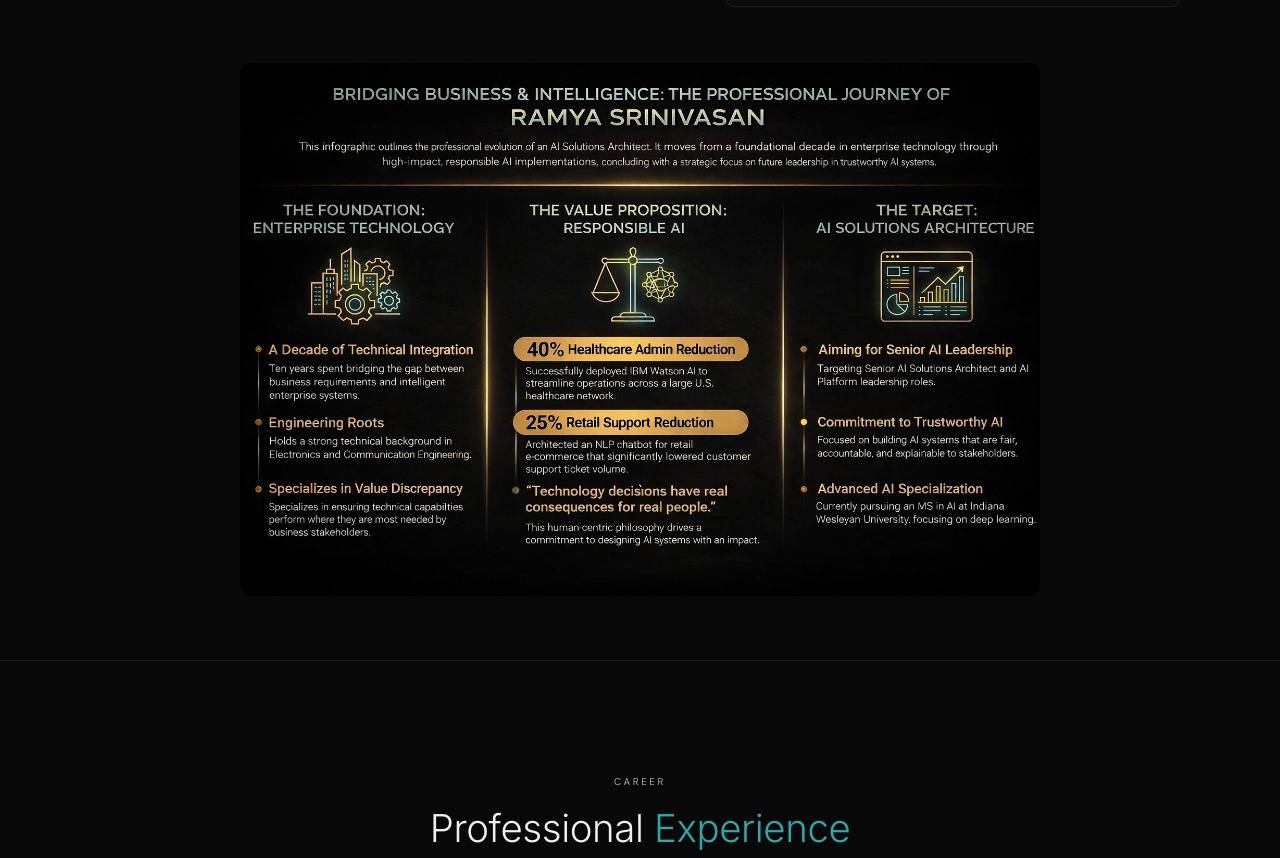
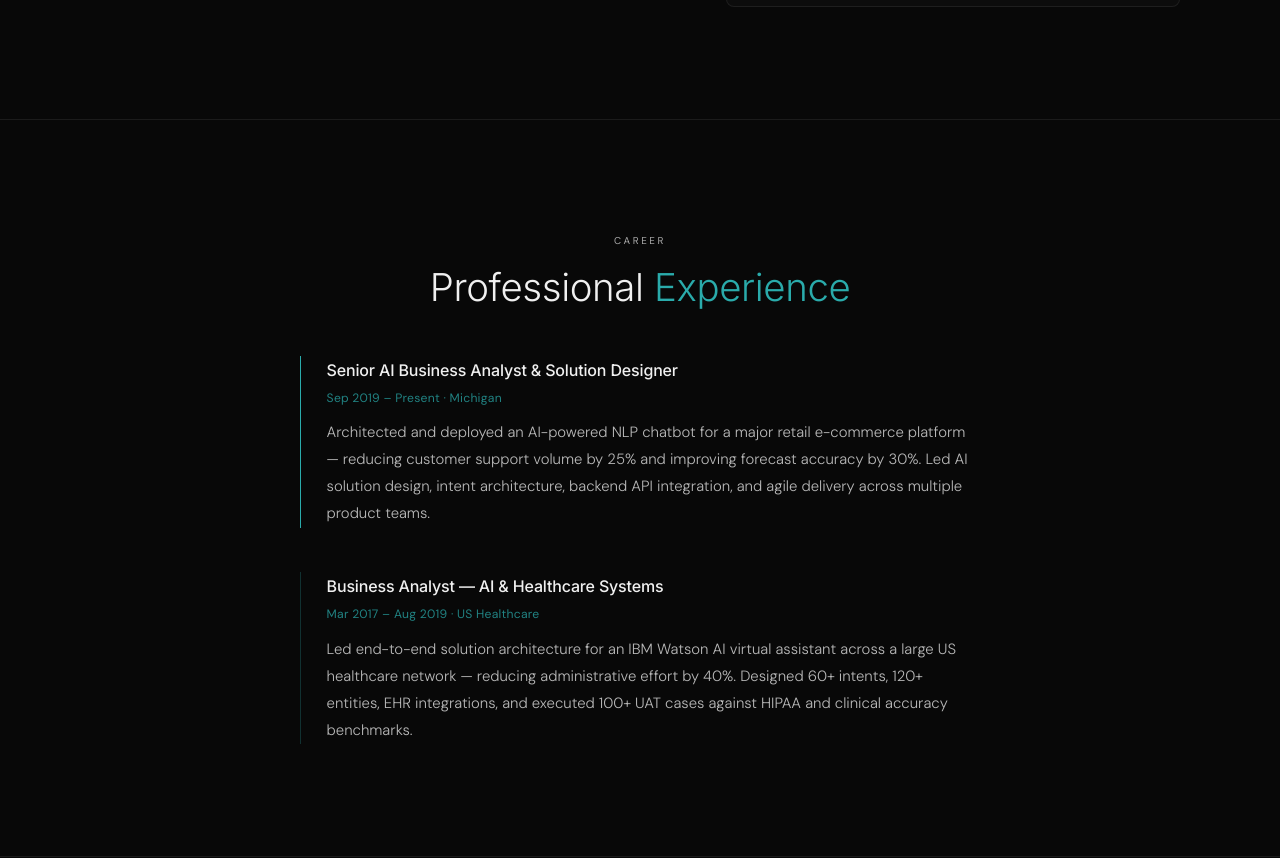
Before and after one commit to ramyasrinivasan-ai/ramyasrinivasan-ai.github.io, a plain HTML site: page index.html in a window 1280 px wide. Shown: the part 1800-2658 px from the top of the page. Drawn offline with Linux system fonts and the light colour scheme.

Commit message:
Add files via upload

```diff
--- a/index.html
+++ b/index.html
@@ -81,8 +81,6 @@
     .cert-name { font-size:0.87rem; font-weight:400; color:#e8e8e8; }
     .cert-st { font-size:0.78rem; color:#999; margin-top:0.08rem; font-weight:300; }
     .cert-st.ok { color:var(--teal); }
-    .about-infographic { margin:3.5rem auto 0; max-width:800px; }
-    .about-infographic img { width:100%; display:block; border-radius:12px; margin:0 auto; }
 
     /* ── EXPERIENCE ── */
     .exp-list { max-width:680px; margin:0 auto; display:flex; flex-direction:column; gap:2.8rem; }
@@ -114,8 +112,6 @@
     .proj-chips { display:flex; flex-wrap:wrap; gap:0.3rem; margin-top:0.85rem; }
     .chip { font-size:0.62rem; padding:0.14rem 0.45rem; border-radius:3px; border:1px solid rgba(255,255,255,0.06); color:#666; font-weight:300; }
 
-    /* ── ABOUT SPACING ── */
-    #about { padding-bottom:4rem; }
     /* ── EDUCATION ── */
     .edu-grid { display:grid; grid-template-columns:1fr 1fr; gap:1.2rem; }
     .edu-card { background:rgba(255,255,255,0.02); border:1px solid rgba(255,255,255,0.08); border-radius:10px; padding:1.8rem; transition:border-color 0.2s; }
@@ -277,9 +273,7 @@
         <div class="cert"><div class="cert-ic">📊</div><div><div class="cert-name">Certified Business Analyst</div><div class="cert-st ok">✓ Active — Precision Technologies</div></div></div>
       </div>
     </div>
-    <div class="about-infographic">
-      <img src="infographic-bio.png" alt="Bridging Business and Intelligence — Professional Journey of Ramya Srinivasan"/>
-    </div>
+
   </div>
 </section>
 
```
